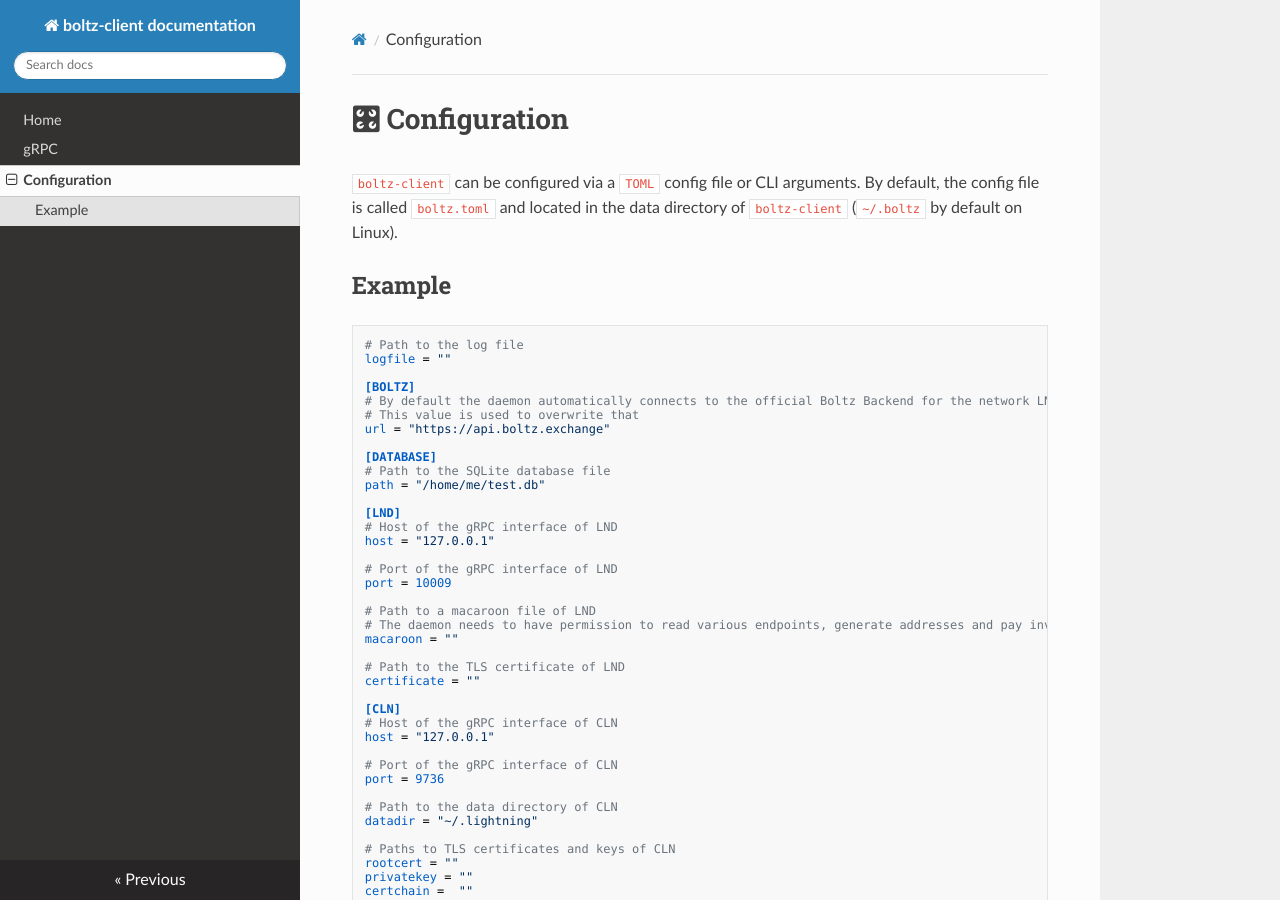
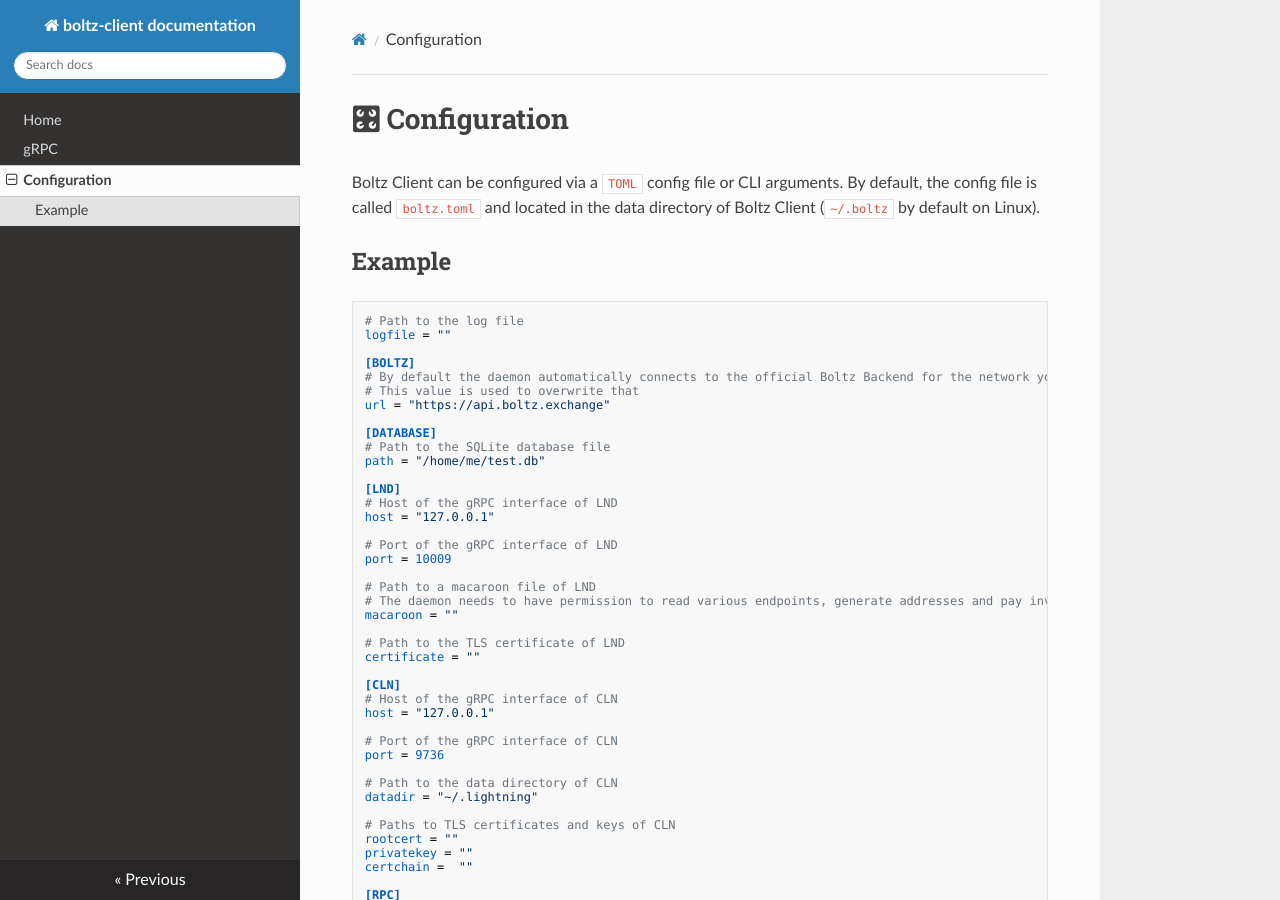
Before and after one commit to BoltzExchange/boltz-client, an MkDocs documentation site: the page built from docs/configuration.md, in a window 1280 px wide and 900 px high. Built offline with MkDocs 1.6.1, drawn with Linux system fonts in a browser that asks for light colours; nearby versions of some CDN libraries.

```diff
--- a/docs/configuration.md
+++ b/docs/configuration.md
@@ -1,6 +1,6 @@
 # 🎛 Configuration
 
-`boltz-client` can be configured via a `TOML` config file or CLI arguments. By default, the config file is called `boltz.toml` and located in the data directory of `boltz-client` (`~/.boltz` by default on Linux).
+Boltz Client can be configured via a `TOML` config file or CLI arguments. By default, the config file is called `boltz.toml` and located in the data directory of Boltz Client (`~/.boltz` by default on Linux).
 
 ## Example
 
@@ -9,7 +9,7 @@
 logfile = ""
 
 [BOLTZ]
-# By default the daemon automatically connects to the official Boltz Backend for the network LND is on
+# By default the daemon automatically connects to the official Boltz Backend for the network your node is on
 # This value is used to overwrite that
 url = "https://api.boltz.exchange"
 
```
Also changed, not shown: README.md (+1 -1 lines), docs/SUMMARY.md (+2 -2 lines), docs/intro.md (renamed from docs/README.md, +6 -6 lines), 1 other file.
